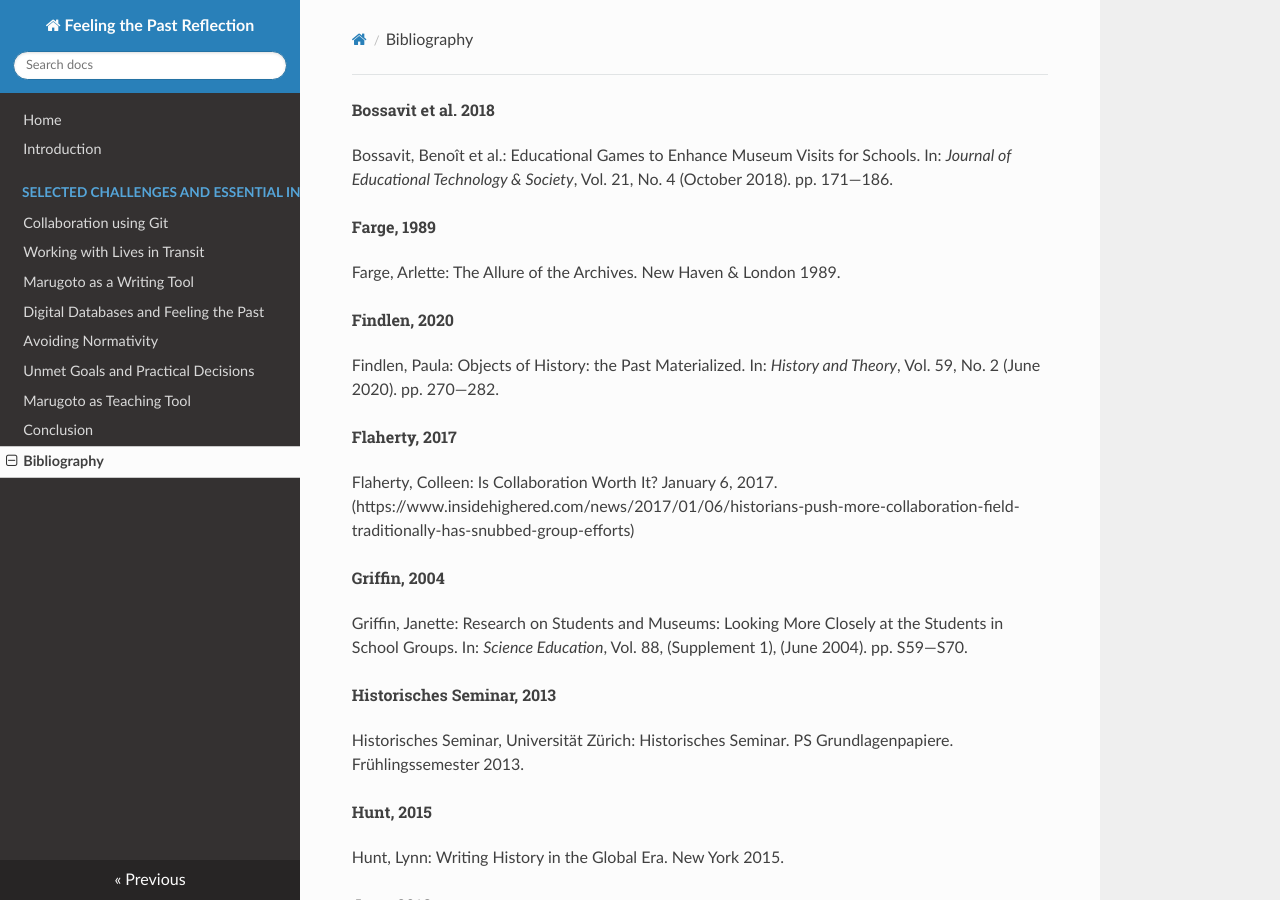
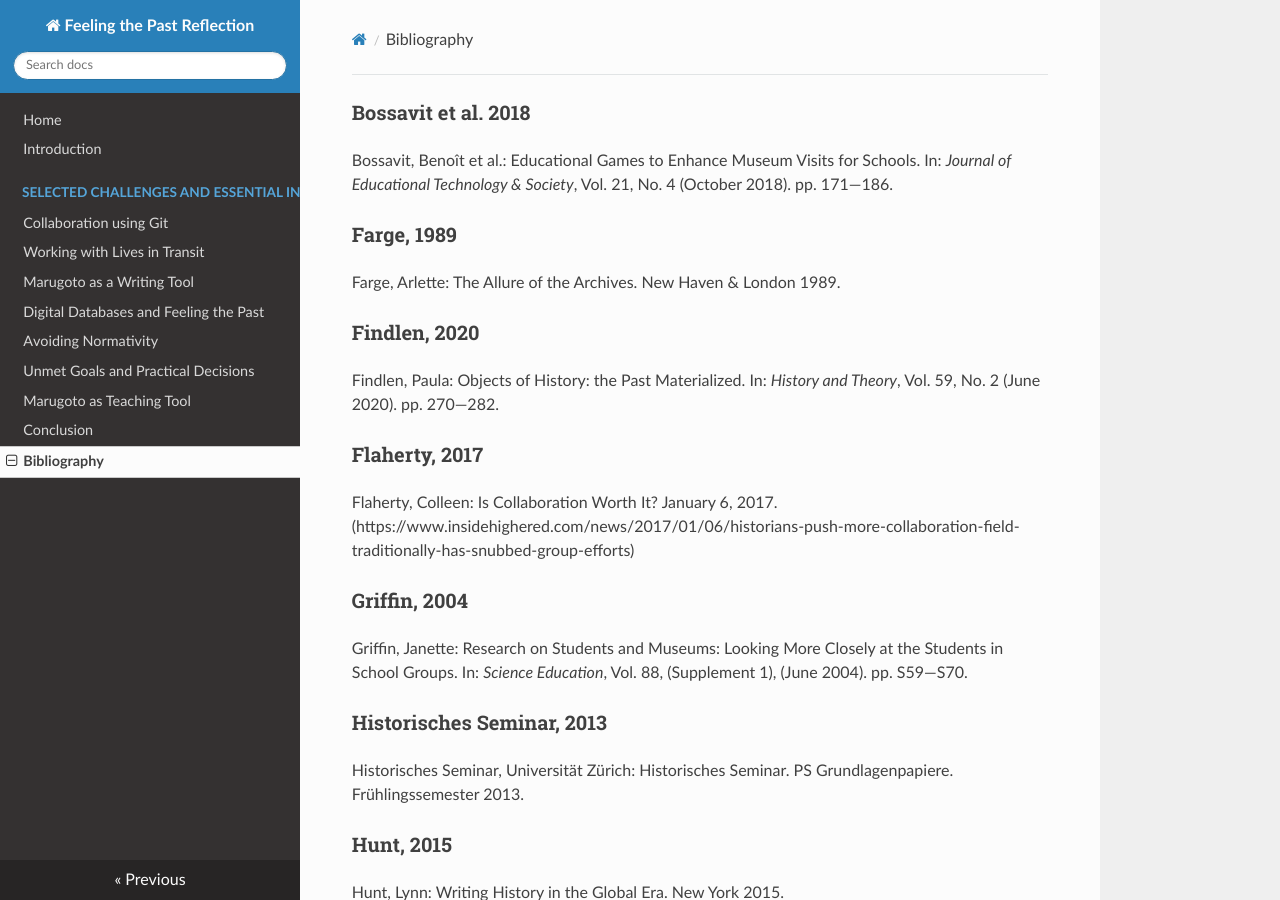
Before and after one commit to henokemp/university-work, an MkDocs documentation site: the page built from docs/bibliography.md, in a window 1280 px wide and 900 px high. Built offline with MkDocs 1.6.1, drawn with Linux system fonts in a browser that asks for light colours; nearby versions of some CDN libraries.

```diff
--- a/docs/bibliography.md
+++ b/docs/bibliography.md
@@ -1,50 +1,50 @@
-###### Bossavit et al. 2018
+### Bossavit et al. 2018
 Bossavit, Benoît et al.: Educational Games to Enhance Museum Visits for Schools. In: *Journal of Educational Technology & Society*, Vol. 21, No. 4 (October 2018). pp. 171—186.
 
-###### Farge, 1989
+### Farge, 1989
 Farge, Arlette: The Allure of the Archives. New Haven & London 1989.
 
-###### Findlen, 2020
+### Findlen, 2020
 Findlen, Paula: Objects of History: the Past Materialized. In: *History and Theory*, Vol. 59, No. 2 (June 2020). pp. 270—282.
 
-###### Flaherty, 2017
+### Flaherty, 2017
 Flaherty, Colleen: Is Collaboration Worth It? January 6, 2017. (https://www.insidehighered.com/news/2017/01/06/historians-push-more-collaboration-field-traditionally-has-snubbed-group-efforts)
 
-###### Griffin, 2004
+### Griffin, 2004
 Griffin, Janette: Research on Students and Museums: Looking More Closely at the Students in School Groups. In: *Science Education*, Vol. 88, (Supplement 1), (June 2004). pp. S59—S70.
 
-###### Historisches Seminar, 2013
+### Historisches Seminar, 2013
 Historisches Seminar, Universität Zürich: Historisches Seminar. PS Grundlagenpapiere. Frühlingssemester 2013.
 
-###### Hunt, 2015
+### Hunt, 2015
 Hunt, Lynn: Writing History in the Global Era. New York 2015.
 
-###### Jang, 2016
+### Jang, 2016
 Jang, Hyewon: Identifying 21st Century STEM Competencies Using Workplace Data. In: *Journal of Science Journal of Science*, Vol. 25, No. 2 (April 2016). pp. 284—301.
 
-###### Jenner & de Araújo, 2009
+### Jenner & de Araújo, 2009
 Jenner, Walter / de Araújo, Leonardo Moura: Hanse 1380 — A learning game for the German Maritime Museum. In: *Lecture Notes in Computer Science* (Conference Paper), (September 2009). pp. 1—6.
 
-###### Lahnwong, 2019
+### Lahnwong, 2019
 Lahnwong, Chayanit: The Framework Development for Interpretation Of Students Reading Literacy In Teaching And Learning Through Open Approach. In: *Journal of Physics: Conference Series*. Series 1340 (2019). pp. 1—8.
 
-###### Lauber, 2005
+### Lauber, 2005
 Lauber, Erick: The Design of 3-D, Fast-Action Digital Games for the Classroom. In: *Educational Technology*, Vol. 45, No. 6 (November-December 2005). pp. 52—55.
 
-###### Mann, 2019
+### Mann, 2019
 Mann, Rachel: Paid to Do but Not to Think: Reevaluating the Role of Graduate Student Collaborators. In: Gold, Matthew K. / Klein, Lauren F. (eds.): Debates in the Digital Humanities 2019. Minneapolis 2019. pp. 268—278.
 
-###### Miller, 2017
+### Miller, 2017
 Miller, Peter N.: History and Its Objects. Ithaca & London 2017.
 
-###### Milligan, 2013
+### Milligan, 2013
 Milligan, Ian: Illusionary Order: Online Databases, Optical Character Recognition, and Canadian History, 1997–2010. In: *Canadian Historical Review*, Vol. 94, No. 4 (2013). 540–569. Citation from: Putnam 2016.
 
-###### Pérez-Colado et al., 2019
+### Pérez-Colado et al., 2019
 Pérez-Colado, Víctor Manuel et al.: Simplifying the Creation of Adventure Serious Games with Educational-Oriented Features. In: *Journal of Educational Technology & Society*, Vol. 22, No. 3 (July 2019). pp. 32—46.
 
-###### Putnam, 2016
+### Putnam, 2016
 Putnam, Lara: The Transnational and the Text-Searchable: Digitized Sources and the Shadows They Cast. In: *The American Historical Review*, Vol. 121, No. 2 (April 2016). pp. 377–402.
 
-###### Trouillot, 1995
+### Trouillot, 1995
 Trouillot, Michel-Rolph: Silencing the Past. Boston 1995.
```
